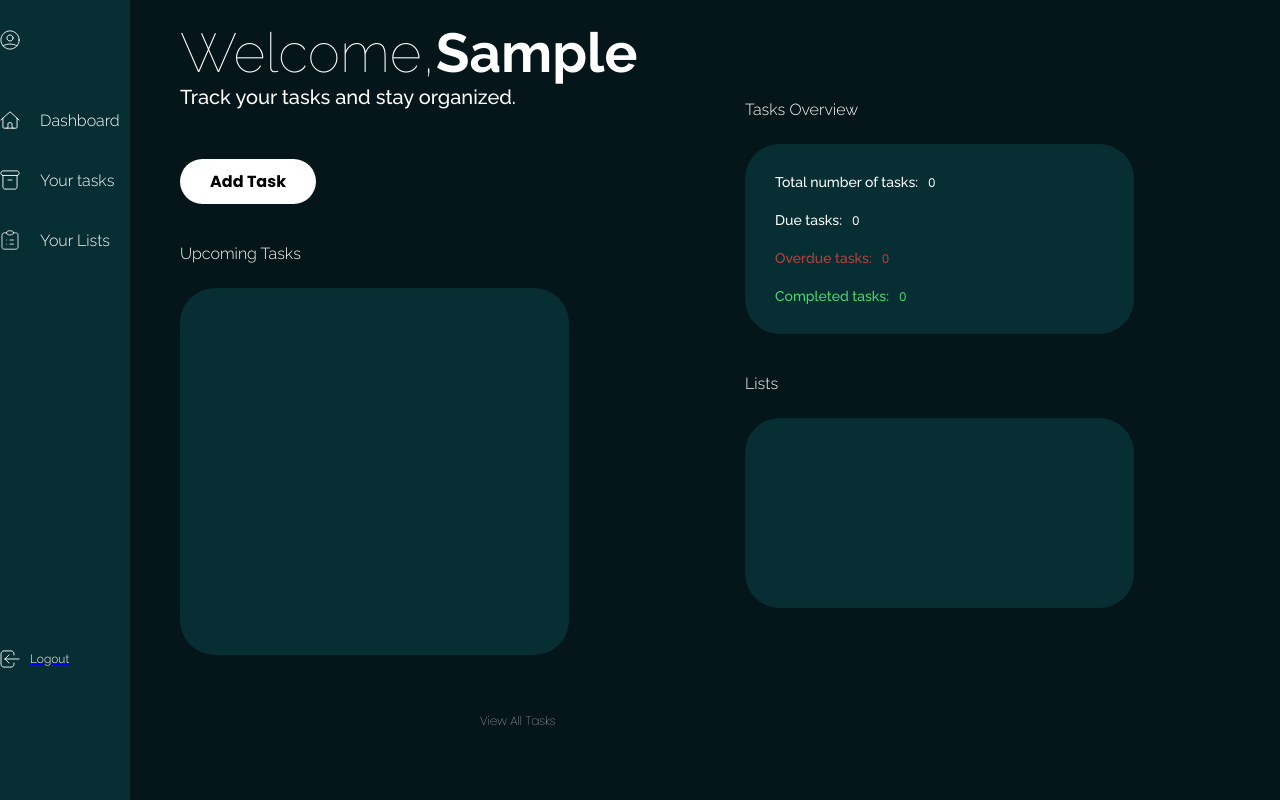
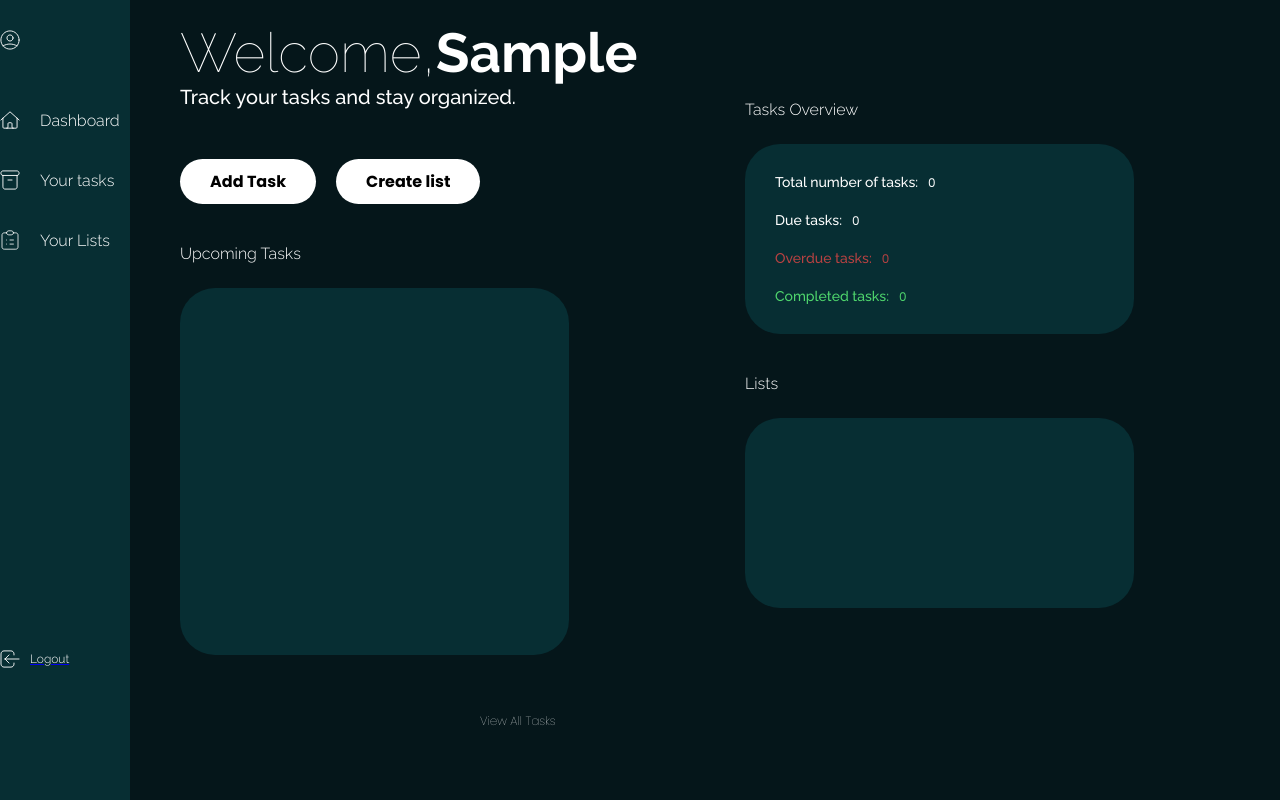
Before and after one commit to bilalelkhouly/Taskly, a Flask app: page / in a window 1280 px wide; the page is wider, and only the part inside the window is pictured. Run offline with Flask 3, Linux system fonts and the light colour scheme; the visitor is signed in with stand-in values (Sample User, id 1); data that the repository does not hold is empty; some libraries are stand-ins or nearby versions.

Commit message:
added create list button

```diff
--- a/forms.py
+++ b/forms.py
@@ -22,3 +22,7 @@ class TaskForm(FlaskForm):
     due_date = DateField("Due Date", validators=[DataRequired()], render_kw={"placeholder": "Enter due date"})
     task_list = SelectField("List", validators=[DataRequired()], coerce=str)
     submit = SubmitField("Add")
+
+class ListForm(FlaskForm):
+    list_name = StringField("List name", validators=[DataRequired()], render_kw={"placeholder": "Enter list name"})
+    submit = SubmitField("Add")
--- a/main.py
+++ b/main.py
@@ -5,7 +5,7 @@ from flask import Flask, render_template, redirect, flash, url_for, jsonify
 from flask_bootstrap import Bootstrap5
 from sqlalchemy import exists, and_
 from sqlalchemy.orm import relationship
-from forms import LoginForm, RegisterForm, TaskForm
+from forms import LoginForm, RegisterForm, TaskForm, ListForm
 from flask_login import UserMixin, login_user, LoginManager, current_user, logout_user
 from flask_sqlalchemy import SQLAlchemy
 from werkzeug.security import generate_password_hash, check_password_hash
@@ -77,8 +77,9 @@ tomorrow = today + timedelta(days=1)
 @app.route('/', methods=['GET', 'POST'])
 def dashboard():
     if current_user.is_authenticated:
-        form = TaskForm()
-        form.task_list.choices = [("", "Select a list")] + [(user_list.id, user_list.list_title) for user_list in current_user.lists]
+        task_form = TaskForm()
+        task_form.task_list.choices = [("", "Select a list")] + [(user_list.id, user_list.list_title) for user_list in current_user.lists]
+        list_form = ListForm()
         total_tasks = 0
         overdue_tasks = 0
         completed_tasks = 0
@@ -94,7 +95,7 @@ def dashboard():
         return render_template('dashboard.html', user=current_user, lists=current_user.lists,
                                upcoming_tasks=upcoming_tasks[:6], total_tasks=total_tasks, overdue_tasks=overdue_tasks,
                                completed_tasks=completed_tasks, due_tasks=total_tasks - overdue_tasks, today=today,
-                               form=form)
+                               task_form=task_form, list_form=list_form)
     else:
         return redirect(url_for('home'))
 
@@ -170,6 +171,19 @@ def add_task():
     return redirect(url_for('all_tasks'))
 
 
+@app.route('/add-list', methods=['GET', 'POST'])
+def add_list():
+    form = ListForm()
+    if form.validate_on_submit():
+        new_list = Lists(
+            list_title=form.list_name.data,
+            user_id=current_user.id
+        )
+        db.session.add(new_list)
+        db.session.commit()
+        return redirect(url_for('dashboard'))
+
+
 @app.route("/tasks")
 def all_tasks():
     form = TaskForm()
--- a/static/css/main_styles.css
+++ b/static/css/main_styles.css
@@ -135,7 +135,13 @@ body {
     font-weight: 500;
 }
 
-.add-task-container {
+.add-task-list-container {
+    display: flex;
+    align-items: flex-start;
+    gap: 20px;
+}
+
+.btn-add-container {
     white-space: nowrap;
     background: #ffffff;
     border-radius: 50px;
@@ -145,7 +151,7 @@ body {
     margin-top: 50px;
 }
 
-.add-task {
+.btn-add-container a {
     color: #000;
     font-size: 16px;
     font-weight: 700;
@@ -504,3 +510,10 @@ body {
 .delete-icon {
     cursor: pointer;
 }
+
+/* Add Lists */
+
+.form-popup.lists {
+    height: auto;
+    transform: translateX(-180px) translateY(-150px);
+}
--- a/static/js/scripts.js
+++ b/static/js/scripts.js
@@ -1,10 +1,20 @@
-function openForm() {
-    document.getElementById("myForm").style.display = "flex"
+function openTaskForm() {
+    document.getElementById("myTaskForm").style.display = "flex"
     document.getElementById("myWrapper").style.filter = "blur(4px)"
 }
 
-function closeForm() {
-    document.getElementById("myForm").style.display = "none"
+function closeTaskForm() {
+    document.getElementById("myTaskForm").style.display = "none"
+    document.getElementById("myWrapper").style.filter = "none"
+}
+
+function openListForm() {
+    document.getElementById("myListForm").style.display = "flex"
+    document.getElementById("myWrapper").style.filter = "blur(4px)"
+}
+
+function closeListForm() {
+    document.getElementById("myListForm").style.display = "none"
     document.getElementById("myWrapper").style.filter = "none"
 }
 
--- a/templates/dashboard.html
+++ b/templates/dashboard.html
@@ -12,11 +12,17 @@
                     <h2>Track your tasks and stay organized.</h2>
                 </div>
 
-                <div class="add-task-container">
-                    <a href="#" onclick="openForm()" class="add-task">Add Task</a>
+                <div class="add-task-list-container">
+                    <div class="btn-add-container">
+                        <a href="#" onclick="openTaskForm()">Add Task</a>
+                    </div>
+                    <div class="btn-add-container">
+                        <a href="#" onclick="openListForm()"">Create list</a>
+                    </div>
                 </div>
 
-                <p class="rounded-section-header">Upcoming Tasks</p>
+
+                <p class=" rounded-section-header">Upcoming Tasks</p>
 
                             <div class="rounded-frame tasks">
                                 <ul>
@@ -93,32 +99,48 @@
                     </div>
                 </div>
             </div>
-    <div class="form-popup" id="myForm">
+            <div class="form-popup" id="myTaskForm">
                 <form action="{{ url_for('add_task') }}" class="form-container" method="post">
                     <h1>Add Task</h1>
-            {{ form.hidden_tag() }}
+                    {{ task_form.hidden_tag() }}
 
                     <!-- Task Text Field -->
                     <div class="form-group">
-                {{ form.task_text.label }}
-                {{ form.task_text(class="form-control") }}
+                        {{ task_form.task_text.label }}
+                        {{ task_form.task_text(class="form-control") }}
                     </div>
 
                     <!-- Due Date Field -->
                     <div class="form-group">
-                {{ form.due_date.label }}
-                {{ form.due_date(class="form-control") }}
+                        {{ task_form.due_date.label }}
+                        {{ task_form.due_date(class="form-control") }}
                     </div>
 
                     <!-- Task List Field -->
                     <div class="form-group">
-                {{ form.task_list.label }}
-                {{ form.task_list(class="form-control") }}
+                        {{ task_form.task_list.label }}
+                        {{ task_form.task_list(class="form-control") }}
                     </div>
 
                     <div class="add-task-btn">
-                <button type="button" class="btn btn-close" onclick="closeForm()">Close</button>
-                {{ form.submit(class="btn btn-submit") }}
+                        <button type="button" class="btn btn-close" onclick="closeTaskForm()">Close</button>
+                        {{ task_form.submit(class="btn btn-submit") }}
+                    </div>
+                </form>
+            </div>
+            <div class="form-popup lists" id="myListForm">
+                <form action="{{ url_for('add_list') }}" class="form-container" method="post">
+                    <h1>Create List</h1>
+                    {{ list_form.hidden_tag() }}
+
+                    <div class="form-group">
+                        {{ list_form.list_name.label }}
+                        {{ list_form.list_name(class="form-control") }}
+                    </div>
+
+                    <div class="add-task-btn">
+                        <button type="button" class="btn btn-close" onclick="closeListForm()">Close</button>
+                        {{ list_form.submit(class="btn btn-submit") }}
                     </div>
                 </form>
             </div>
```
Lines whose indentation alone changed are shown as unchanged.
